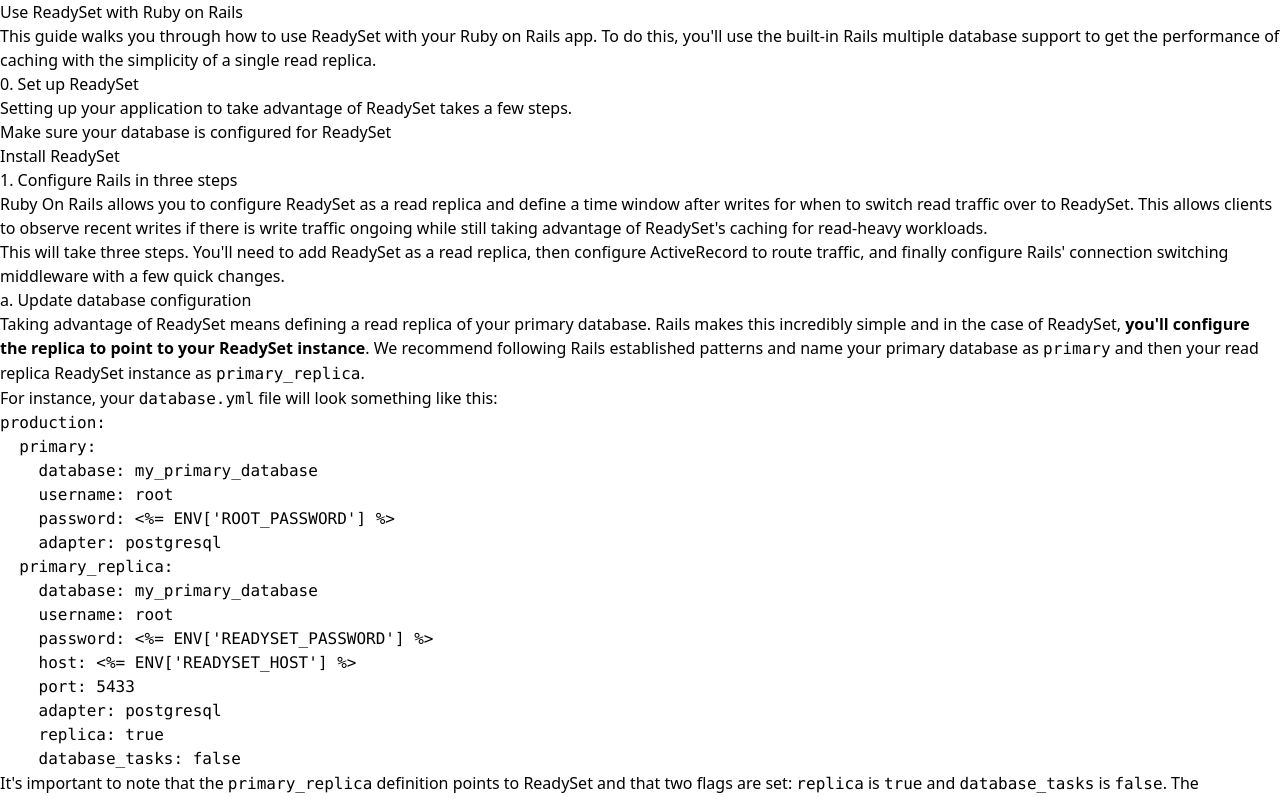
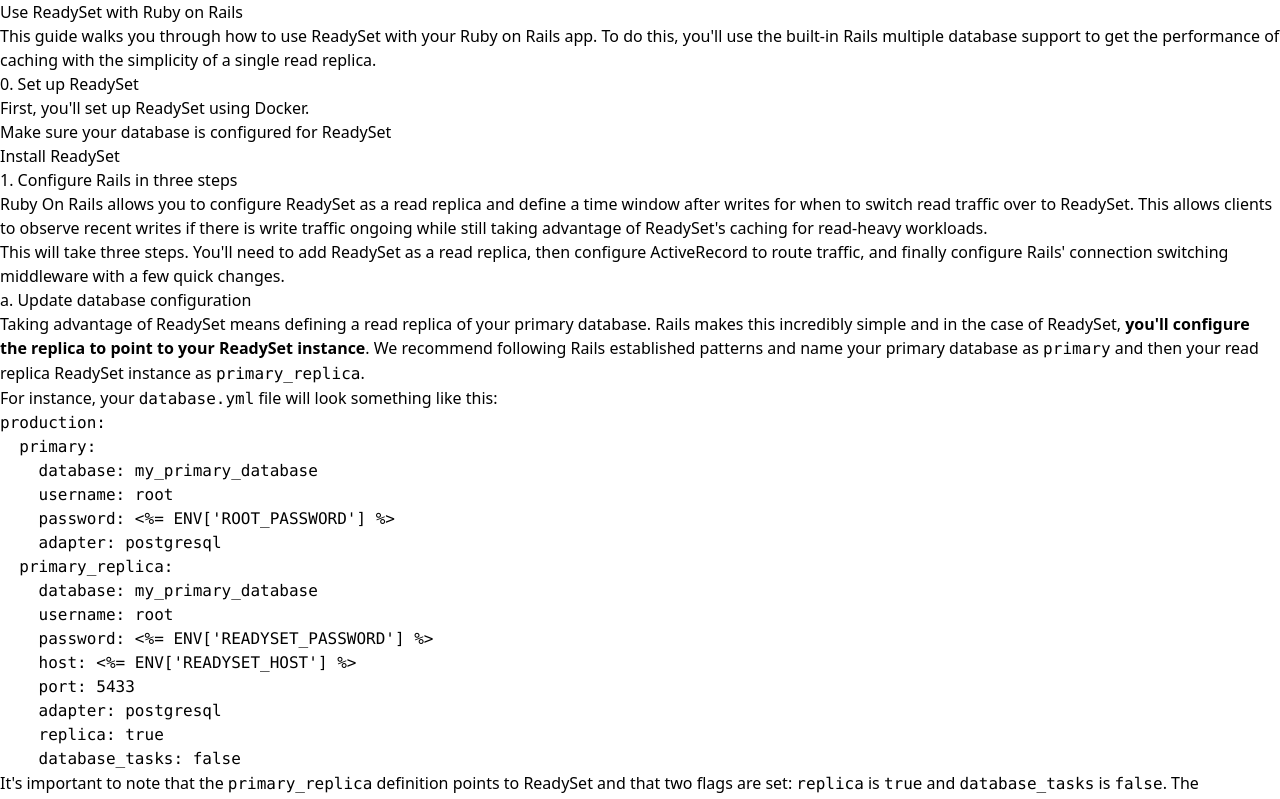
Before and after one commit to readysettech/docs-deprecated, a Next.js app: page /get-started/connect/connect-an-application-via-an-orm/ruby-on-rails-with-readyset in a window 1280 px wide. Shown: the top 799 px of the page. Built offline with nearby package versions, Linux system fonts and the light colour scheme.

Commit message:
minor tweak

```diff
--- a/pages/get-started/connect/connect-an-application-via-an-orm/ruby-on-rails-with-readyset.mdx
+++ b/pages/get-started/connect/connect-an-application-via-an-orm/ruby-on-rails-with-readyset.mdx
@@ -9,7 +9,7 @@
 caching with the simplicity of a single read replica.
 
 ## 0. Set up ReadySet
-Setting up your application to take advantage of ReadySet takes a few steps.
+First, you'll set up ReadySet using Docker.
   1. [Make sure your database is configured for ReadySet](/get-started/configure-your-database)
   2. [Install ReadySet](/get-started/install-rs)
 
```
